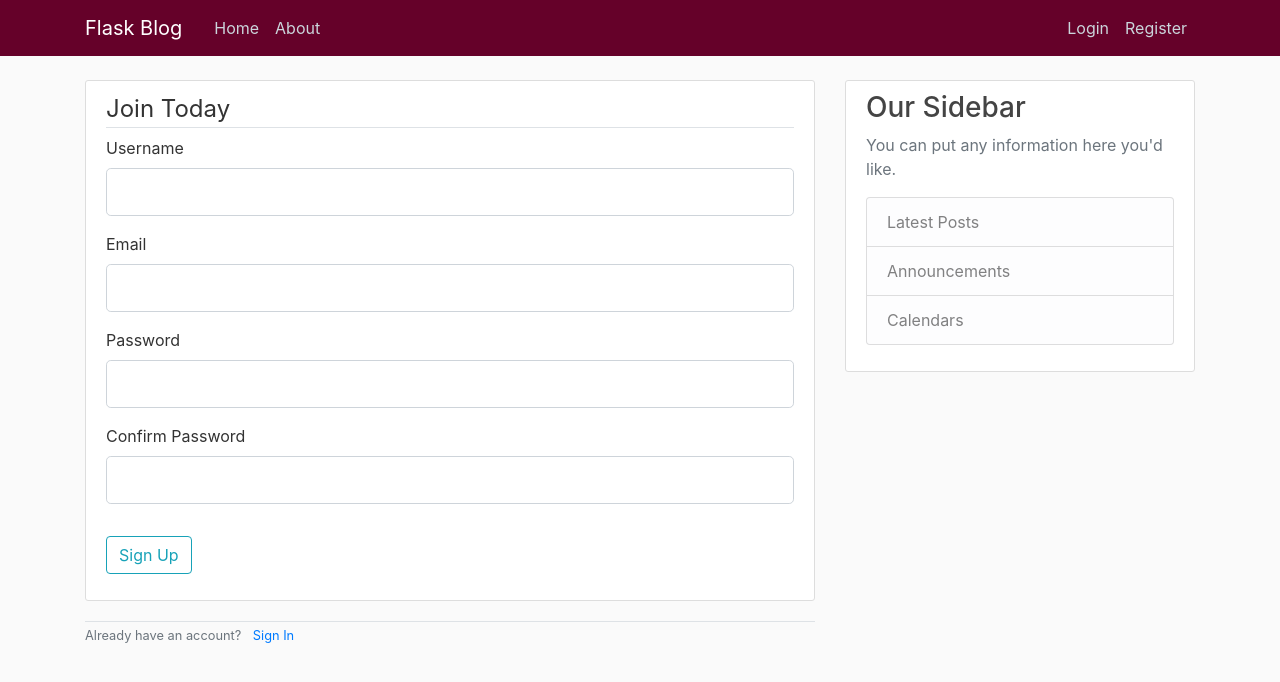
After one commit to behradkoohy/flask-website, a Flask app: page /register in a window 1280 px wide. The commit adds this page. Shown: the top 682 px of the page. Run offline with Flask 2, Linux system fonts and the light colour scheme; some libraries are stand-ins or nearby versions.

Commit message:
added in the layout and register forms

```diff
--- a/app.py
+++ b/app.py
@@ -1,6 +1,9 @@
-from flask import Flask, render_template, url_for
+from flask import Flask, render_template, url_for, flash, redirect
+from forms import RegistrationForm, LoginForm
 
 app = Flask(__name__)
+app.config['SECRET_KEY'] = '974ffa637177ef3fe7382d23f9fb0cb8d9529bc2803b6d72b10809349095e0ce'
+
 
 posts = [
     {
@@ -23,6 +26,28 @@ posts = [
 def home_page():
     return render_template('home.html', posts=posts)
 
+
 @app.route('/about')
 def about_page():
     return render_template('about.html', title="About Page")
+
+
+@app.route('/login', methods=["POST", "GET"])
+def login():
+    form = LoginForm()
+    if form.validate_on_submit():
+        if form.email.data == "admin@blog.com" and form.password.data == "password":
+            flash('You have been logged in!', 'success')
+            return redirect(url_for('home_page'))
+        else:
+            flash('Please check email and password', 'danger')
+    return render_template('login.html', title="Log In", form=form)
+
+
+@app.route('/register', methods=["POST", "GET"])
+def register():
+    form = RegistrationForm()
+    if form.validate_on_submit():
+        flash(f'Account Created for {form.username.data}!', 'success')
+        return redirect(url_for('home_page'))
+    return render_template('register.html', title="Register", form=form)
--- /dev/null
+++ b/forms.py
@@ -0,0 +1,16 @@
+from flask_wtf import FlaskForm
+from wtforms import StringField, PasswordField, SubmitField, BooleanField
+from wtforms.validators import DataRequired,Length, Email, EqualTo
+
+class RegistrationForm(FlaskForm):
+    username = StringField('Username',validators=[DataRequired(), Length(2,20)])
+    email = StringField('Email',validators=[DataRequired(), Email()])
+    password = PasswordField('Password', validators=[DataRequired()])
+    confirm_password = PasswordField('Confirm Password', validators=[DataRequired(), EqualTo('password')])
+    submit = SubmitField('Sign Up')
+
+class LoginForm(FlaskForm):
+    email = StringField('Email',validators=[DataRequired(), Email()])
+    password = PasswordField('Password', validators=[DataRequired()])
+    remember = BooleanField('Remember Me')
+    submit = SubmitField('Login')
--- a/templates/layout.html
+++ b/templates/layout.html
@@ -26,13 +26,13 @@
           </button>
           <div class="collapse navbar-collapse" id="navbarToggle">
             <div class="navbar-nav mr-auto">
-              <a class="nav-item nav-link" href="/">Home</a>
-              <a class="nav-item nav-link" href="/about">About</a>
+              <a class="nav-item nav-link" href="{{ url_for('home') }}">Home</a>
+              <a class="nav-item nav-link" href="{{ url_for('about') }}">About</a>
             </div>
             <!-- Navbar Right Side -->
             <div class="navbar-nav">
-              <a class="nav-item nav-link" href="/login">Login</a>
-              <a class="nav-item nav-link" href="/register">Register</a>
+              <a class="nav-item nav-link" href="{{ url_for('login') }}">Login</a>
+              <a class="nav-item nav-link" href="{{ url_for('register') }}">Register</a>
             </div>
           </div>
         </div>
@@ -43,6 +43,17 @@
     <main role="main" class="container">
       <div class="row">
         <div class="col-md-8">
+
+          {% with messages = get_flashed_messages(with_categories=True) %}
+            {% if messages %}
+              {% for category, message in messages %}
+                <div class="alert alert-{{ category }}">
+                  {{ message }}
+                </div>
+              {% endfor %}
+            {% endif %}
+          {% endwith %}
+
           {% block content %}{% endblock %}
         </div>
         <div class="col-md-4">
--- /dev/null
+++ b/templates/register.html
@@ -0,0 +1,74 @@
+{% extends "layout.html" %}
+{% block content %}
+    <div class="content-section">
+        <form method="POST" action="">
+            {{ form.hidden_tag() }}
+            <fieldset class="form-group">
+                <legend class="border-bottom"> Join Today</legend>
+                <div class="form-group">
+                    {{ form.username.label(class="form-control-label") }}
+
+                    {% if form.username.errors %}
+                        {{ form.username(class="form-control form-control-lg is-invalid") }}
+                        <div class="invalid-feedback">
+                            {% for error in form.username.errors %}
+                                <span>{{ error }}</span>
+                            {% endfor %}
+                        </div>
+                    {% else %}
+                        {{ form.username(class="form-control form-control-lg") }}
+                    {% endif %}
+
+                </div>
+                <div class="form-group">
+                    {{ form.email.label(class="form-control-label") }}
+                    {% if form.email.errors %}
+                        {{ form.email(class="form-control form-control-lg is-invalid") }}
+                        <div class="invalid-feedback">
+                            {% for error in form.email.errors %}
+                                <span>{{ error }}</span>
+                            {% endfor %}
+                        </div>
+                    {% else %}
+                        {{ form.email(class="form-control form-control-lg") }}
+                    {% endif %}
+                </div>
+                <div class="form-group">
+                    {{ form.password.label(class="form-control-label") }}
+                    {% if form.password.errors %}
+                        {{ form.password(class="form-control form-control-lg is-invalid") }}
+                        <div class="invalid-feedback">
+                            {% for error in form.password.errors %}
+                                <span>{{ error }}</span>
+                            {% endfor %}
+                        </div>
+                    {% else %}
+                        {{ form.password(class="form-control form-control-lg") }}
+                    {% endif %}
+                </div>
+                <div class="form-group">
+                    {{ form.confirm_password.label(class="form-control-label") }}
+                    {% if form.confirm_password.errors %}
+                        {{ form.confirm_password(class="form-control form-control-lg is-invalid") }}
+                        <div class="invalid-feedback">
+                            {% for error in form.confirm_password.errors %}
+                                <span>{{ error }}</span>
+                            {% endfor %}
+                        </div>
+                    {% else %}
+                        {{ form.confirm_password(class="form-control form-control-lg") }}
+                    {% endif %}
+                </div>
+            </fieldset>
+            <div class="form-group">
+                {{ form.submit(class="btn btn-outline-info") }}
+            </div>
+        </form>
+
+    </div>
+    <div class="border-top pt3">
+        <small class="text-muted">
+            Already have an account? <a class="ml-2" href="{{ url_for('login') }}">Sign In</a>
+        </small>
+    </div>
+{% endblock content %}
```
Also changed, not shown: templates/login.html (added, +53 -0 lines).
